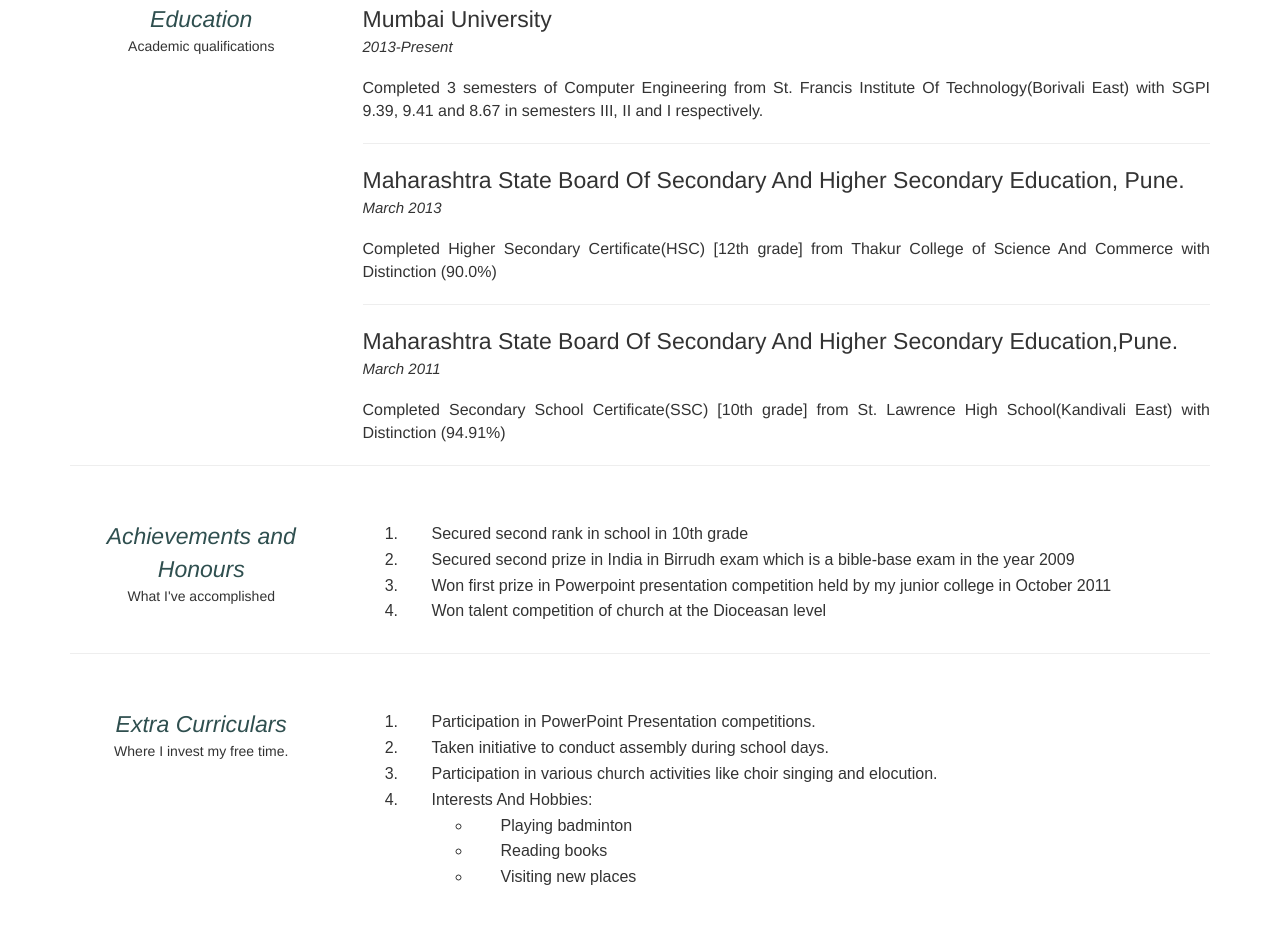
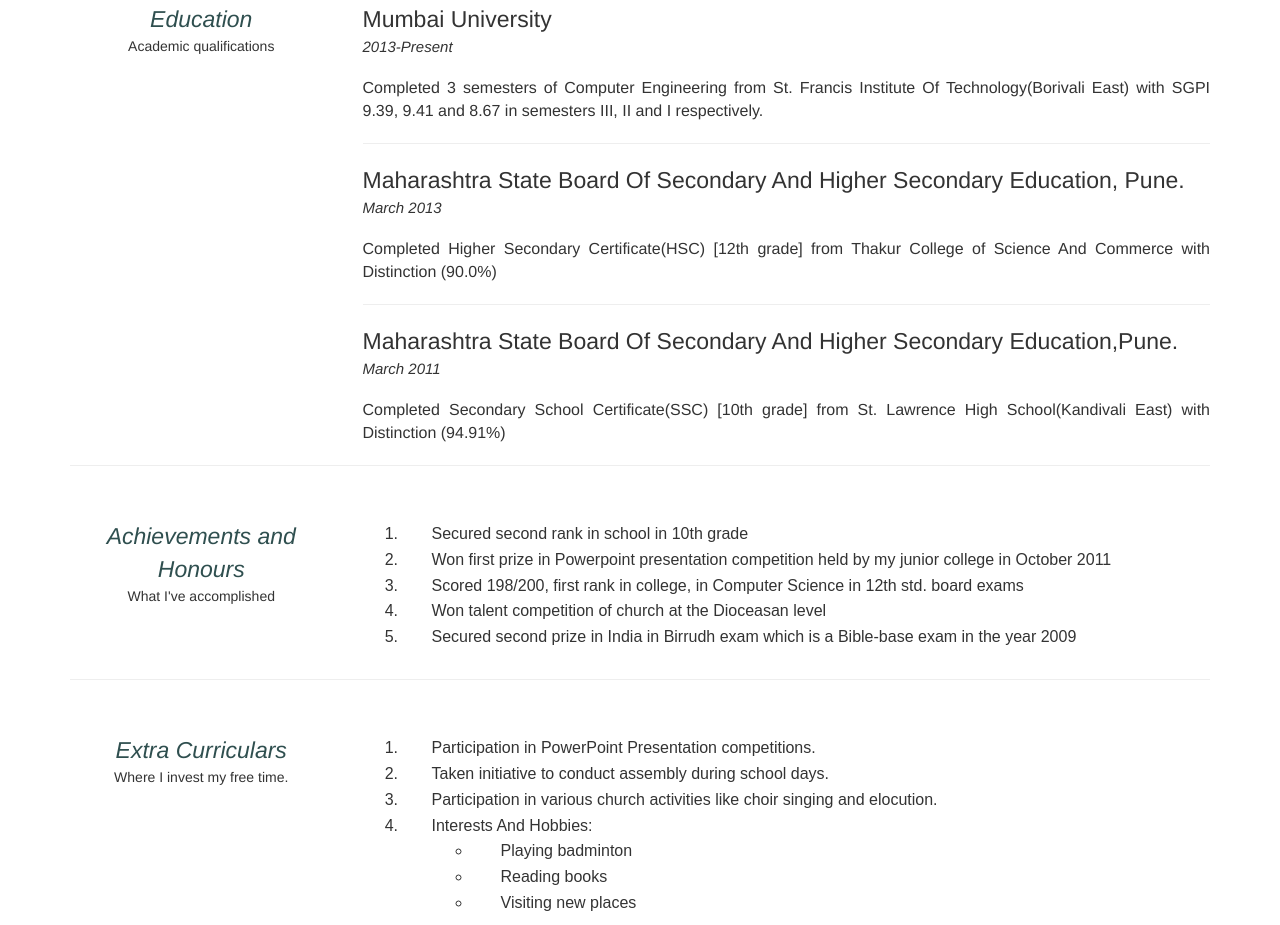
Before and after one commit to ashjacs7/ashjacs7.github.io, a plain HTML site: page index.html in a window 1280 px wide. Shown: the part 832-1757 px from the top of the page. Before the commit the page ends 1731 px from the top, so only its background shows below. Drawn offline with Linux system fonts and the light colour scheme.

Commit message:
Update index.html

```diff
--- a/index.html
+++ b/index.html
@@ -164,9 +164,10 @@
 					<div class="content">
 						<ol>
 							<li>Secured second rank in school in 10th grade</li>
-							<li>Secured second prize in India in Birrudh exam which is a bible-base exam in the year 2009</li>
 							<li>Won first prize in Powerpoint presentation competition held by my  junior college in October 2011</li>
+							<li>Scored 198/200, first rank in college, in Computer Science in 12th std. board exams  </li>
 							<li>Won talent competition of church at the Dioceasan level</li>
+							<li>Secured second prize in India in Birrudh exam which is a Bible-base exam in the year 2009</li>
 						</ol>
 					</div>
 				</div>
```
